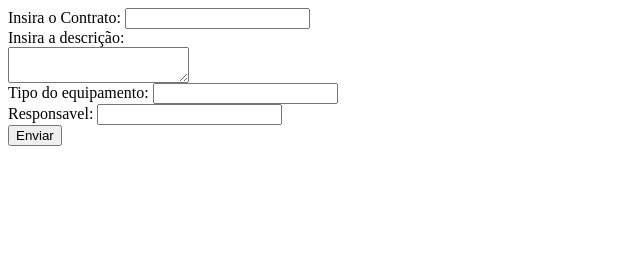
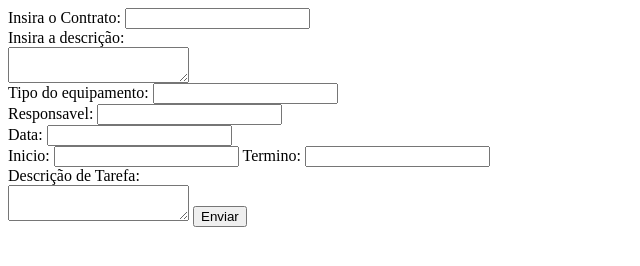
Before and after one commit to FranciscoSavastano/DMSOS, a plain HTML site: page index.html in a window 1280 px wide. Shown: the whole page, without its empty margins (0-640 px from the left). Drawn offline with Linux system fonts and the light colour scheme.

Commit message:
feat(button): realizada algumas mudanças em relaçaõ ao botao

```diff
--- a/index.html
+++ b/index.html
@@ -13,6 +13,13 @@
         <br>
         Responsavel: <input>
         <br>
+        Data: <input>
+        <br>
+        Inicio: <input> Termino: <input>
+        <br>
+        Descrição de Tarefa: <br>
+        <textarea></textarea>
         <button id="send-first">Enviar</button>
+
     </body>
 </html>
```
